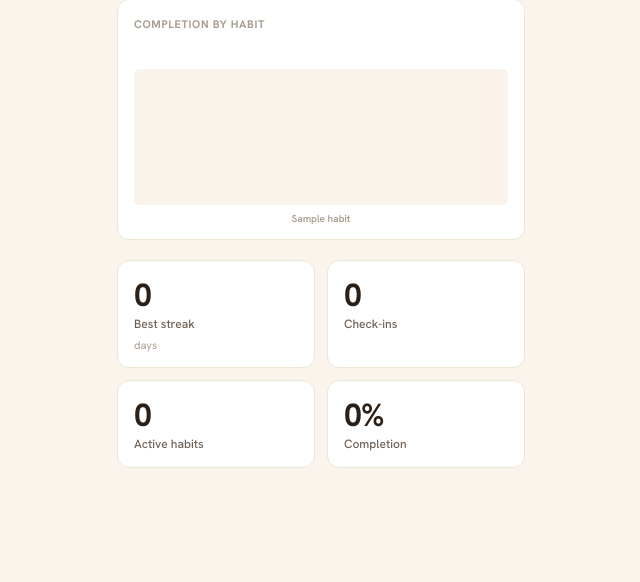
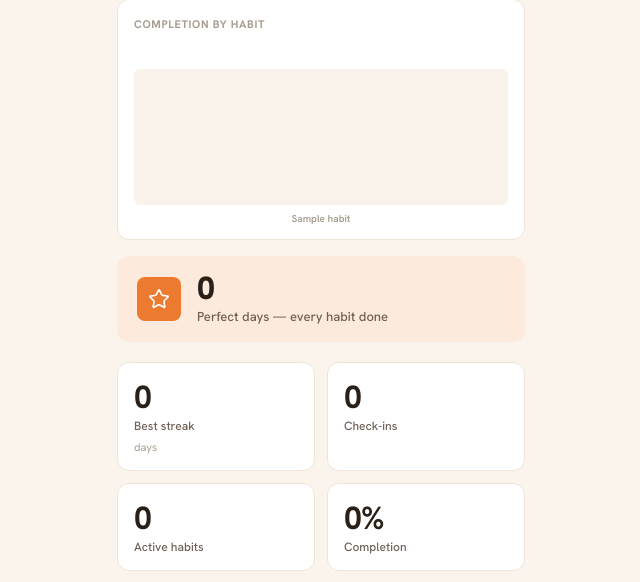
Before and after one commit to xtekkis/habit-tracker, a Flask app: page /weekly in a window 1280 px wide. Shown: the part 141-723 px from the top of the page, without its empty margins (319-959 px from the left). Run offline with Flask 3, Linux system fonts and the light colour scheme; tables that the repository leaves empty hold one stand-in row (values such as "Sample post"); data that the repository does not hold is empty.

Commit message:
Added Perfect days highlight to Insights with week/month toggle

```diff
--- a/app.py
+++ b/app.py
@@ -1,5 +1,5 @@
 from flask import Flask, render_template, request, redirect, url_for
-from database import init_db, get_connection, get_streak, get_monthly_summary, get_weekly_counts, get_categories, get_todays_notes, get_habit, get_logs_for_month
+from database import init_db, get_connection, get_streak, get_monthly_summary, get_weekly_counts, get_categories, get_todays_notes, get_habit, get_logs_for_month, count_perfect_days
 
 app = Flask(__name__)
 
@@ -137,11 +137,16 @@ def weekly_summary():
     month_possible = len(habits) * today.day
     month_rate = int(month_total / month_possible * 100) if month_possible > 0 else 0
 
+    habit_count = len(habits)
+    perfect_week = count_perfect_days(week_start.isoformat(), today.isoformat(), habit_count)
+    perfect_month = count_perfect_days(month_start.isoformat(), today.isoformat(), habit_count)
+
     return render_template("weekly.html",
         habit_data=habit_data,
         best_streak=best_streak,
         week_total=week_total, week_active=week_active, week_rate=week_rate,
         month_total=month_total, month_active=month_active, month_rate=month_rate,
+        perfect_week=perfect_week, perfect_month=perfect_month,
     )
 
 @app.route("/edit/<int:habit_id>", methods=["POST"])
--- a/database.py
+++ b/database.py
@@ -60,6 +60,22 @@ def init_db():
 
     conn.commit()
     conn.close()
+
+def count_perfect_days(start, end, habit_count):
+    if habit_count == 0:
+        return 0
+    conn = get_connection()
+    result = conn.execute("""
+        SELECT COUNT(*) FROM (
+            SELECT logged_date
+            FROM logs
+            WHERE logged_date BETWEEN ? AND ?
+            GROUP BY logged_date
+            HAVING COUNT(DISTINCT habit_id) = ?
+        )
+    """, (start, end, habit_count)).fetchone()[0]
+    conn.close()
+    return result
 
 def get_habit(habit_id):
     conn = get_connection()
--- a/static/style.css
+++ b/static/style.css
@@ -1118,6 +1118,56 @@ tbody td {
     text-align: center;
 }
 
+/* Insights perfect-days highlight */
+
+.insight-highlight {
+    background: var(--primary-soft);
+    border-radius: var(--radius-md);
+    padding: 16px 20px;
+    display: flex;
+    align-items: center;
+    gap: 16px;
+    margin-bottom: 16px;
+}
+
+.insight-highlight-icon {
+    width: 44px;
+    height: 44px;
+    border-radius: var(--radius-sm);
+    background: var(--primary);
+    display: flex;
+    align-items: center;
+    justify-content: center;
+    color: #fff;
+    flex-shrink: 0;
+}
+
+.insight-highlight-icon svg {
+    width: 22px;
+    height: 22px;
+    stroke-width: 1.8;
+}
+
+.insight-highlight-body {
+    display: flex;
+    flex-direction: column;
+    gap: 3px;
+}
+
+.insight-highlight-value {
+    font-size: 32px;
+    font-weight: 800;
+    color: var(--text);
+    letter-spacing: -1px;
+    line-height: 1;
+}
+
+.insight-highlight-label {
+    font-size: 13px;
+    font-weight: 500;
+    color: var(--text-muted);
+}
+
 .insights-empty {
     text-align: center;
     padding: 48px 0;
--- a/templates/weekly.html
+++ b/templates/weekly.html
@@ -23,6 +23,16 @@
             <span class="bar-label">{{ h['name'] }}</span>
         </div>
         {% endfor %}
+    </div>
+</div>
+
+<div class="insight-highlight">
+    <div class="insight-highlight-icon">
+        <i data-lucide="star"></i>
+    </div>
+    <div class="insight-highlight-body">
+        <span class="insight-highlight-value" data-week="{{ perfect_week }}" data-month="{{ perfect_month }}">{{ perfect_week }}</span>
+        <span class="insight-highlight-label">Perfect days — every habit done</span>
     </div>
 </div>
 
@@ -61,6 +71,9 @@ function applyPeriod(animate) {
         var val = el.dataset[period];
         el.textContent = el.classList.contains('stat-rate') ? val + '%' : val;
     });
+    document.querySelectorAll('.insight-highlight-value[data-week]').forEach(function(el) {
+        el.textContent = el.dataset[period];
+    });
     document.querySelectorAll('.bar-count[data-week]').forEach(function(el) {
         var val = parseInt(el.dataset[period]);
         el.textContent = val > 0 ? val + '%' : '';
```
